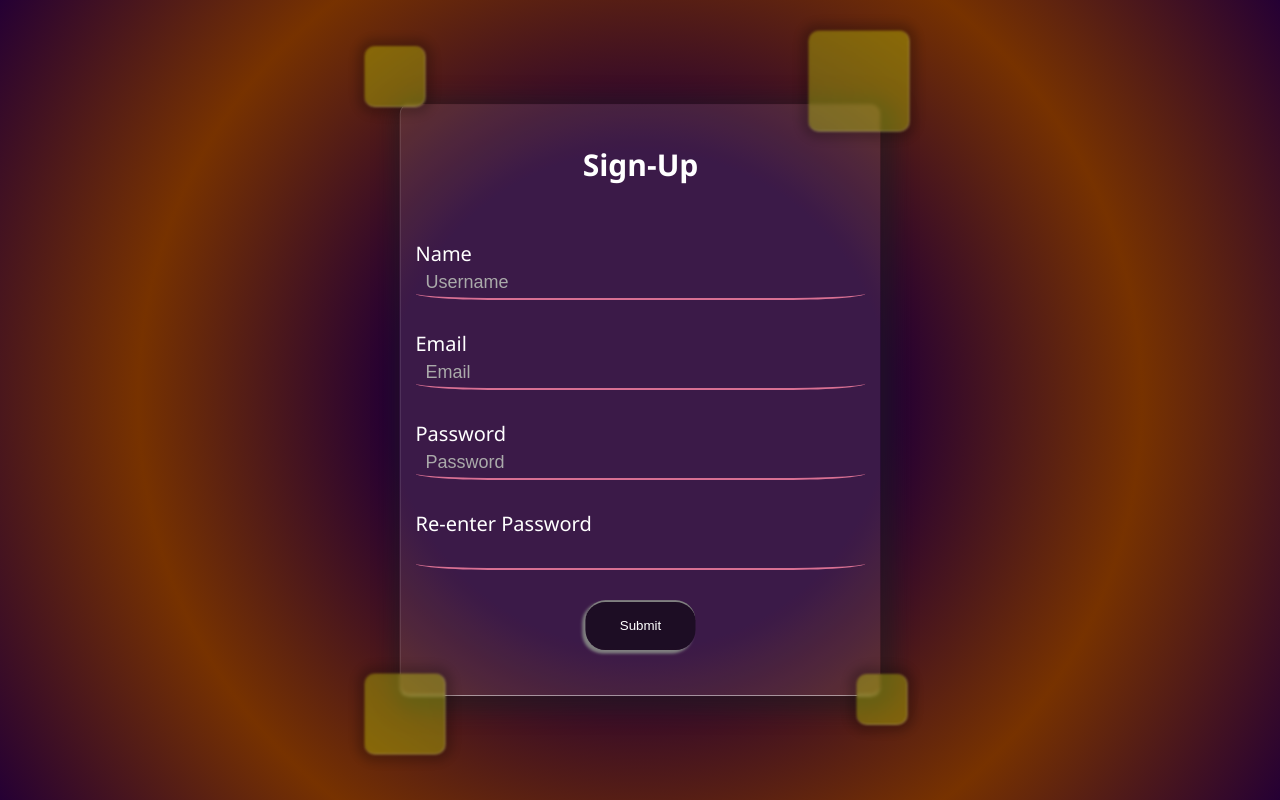
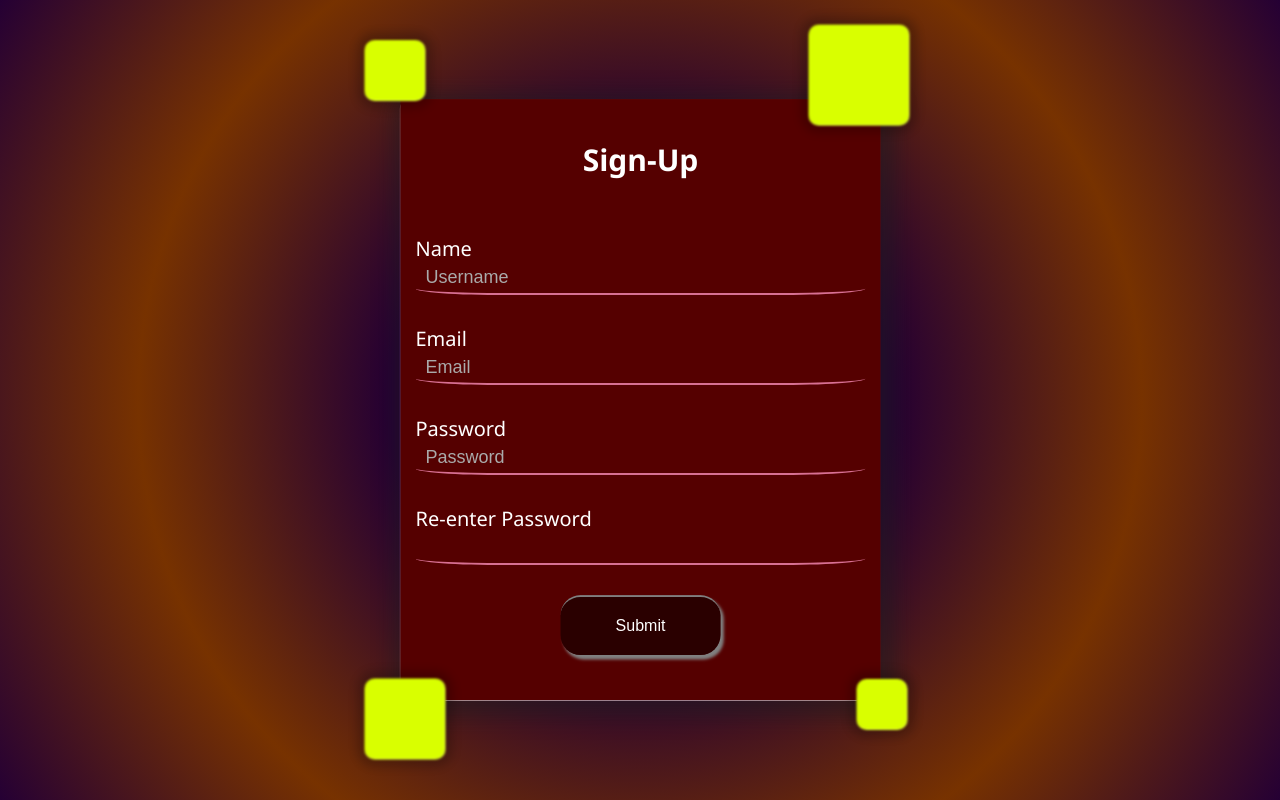
Before and after one commit to Skyoxima/live-validation-signup-page, a React (Create React App) app: page / in a window 1280 px wide. Built offline with nearby package versions, Linux system fonts and the light colour scheme.

Commit message:
Button Fix

```diff
--- a/src/main.css
+++ b/src/main.css
@@ -67,7 +67,8 @@ input[type=text]::placeholder, input[type=password]::placeholder {
 /* ============================================================================================================================================================== */
 
 #main-box .submit-button {
-    width: 110px; height: 50px;
+    width: 160px; height: 60px;
+    font-size: 1rem;
     border-radius: 20px;
     border: none;
 }
@@ -76,30 +77,31 @@ input[type=text]::placeholder, input[type=password]::placeholder {
     background-color: rgba(0, 0, 0, 0.50);
     color: white;
     border-top: 2px solid grey;
-    box-shadow: -3px 3px 3px 0.3px grey;
+    box-shadow: 3px 4px 3px 0.3px grey;
     transition: .4s;
 }
 
 #main-box .btn-disabled:hover {
     border-top: 2px solid rgb(180, 40, 40);
-    box-shadow: -3px 3px 3px 0.3px rgb(180, 40, 40);
+    box-shadow: 3px 4px 3px 0.3px rgb(180, 40, 40);
 }
 
 #main-box .btn-enabled {
     background-color: rgba(240, 240, 240, 1);
     color: black;
     border-top: 2px solid tan;
-    box-shadow: -3px 3px 3px 0.3px tan;
-    transition: .4s;
+    box-shadow: 3px 4px 3px 0.3px tan;
+    transition: .1s ease-out;
 }
 
 #main-box .btn-enabled:hover {
     border-top: 2px solid rgb(0, 129, 17);
-    box-shadow: -3px 3px 3px 0.3px rgb(0, 129, 17);
+    box-shadow: 3px 4px 3px 0.3px rgb(0, 129, 17);
 }
 
 #main-box .btn-enabled:active {
-    transform: scale(85%);
+    border: 4px solid rgb(0, 169, 20);
+    box-shadow: 0 0 0 1px rgb(32, 32, 32);
 }
 
 /* ============================================================================================================================= */
@@ -119,9 +121,12 @@ input[type=text]::placeholder, input[type=password]::placeholder {
 
 .bgsquares {
     position: absolute;
+    background-color: rgb(85, 0, 0);
+    opacity: 100%;
     width: 100%; height: 100%;
     top: 0; left: 0;
-    z-index: -1; /* without this the div would be overlapping the input boxes, no click possible */
+    z-index: -1;
+    /* without this the div would be overlapping the input boxes, no click possible */
 }
 
 .bgsquares .tpsquare {
@@ -133,7 +138,7 @@ input[type=text]::placeholder, input[type=password]::placeholder {
     border-bottom: 1px rgba(255, 255, 255, 0.25) solid;
     border-radius: 10px;
 
-    background-color: rgba(217, 255, 0, 0.3);
+    background-color: rgba(217, 255, 0, 1);
     box-shadow: 0px 0px 10px 7.5px rgba(0, 0, 0, 0.2);
     animation: animate 7s linear infinite;
     animation-delay: calc(-2s * var(--i));
```
